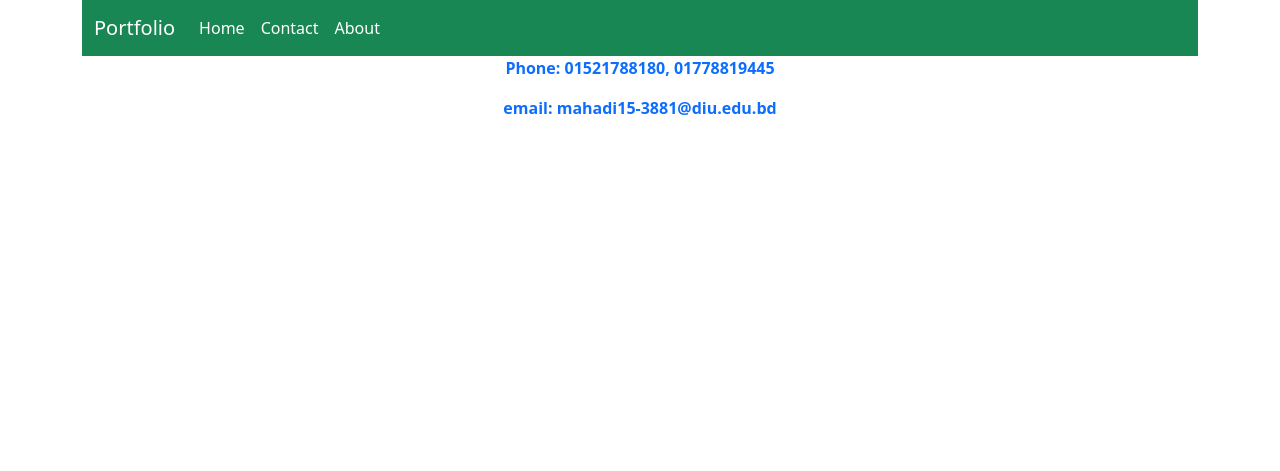
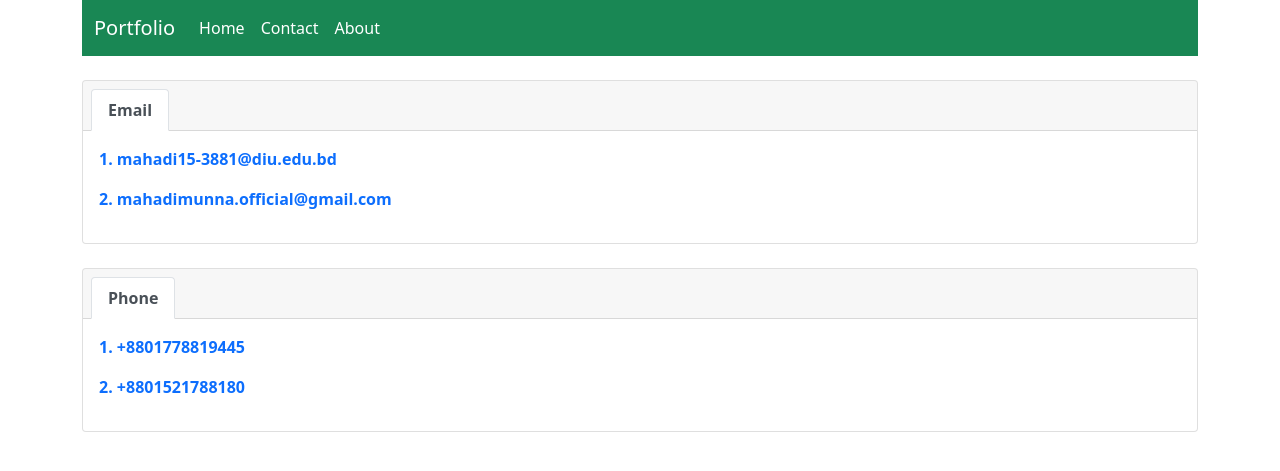
Before and after one commit to MahadiMunna/portfolio_django, a Django app: page /contact/ in a window 1280 px wide. Shown: the top 471 px of the page. Run offline with Django 4.2, Linux system fonts and the light colour scheme.

Commit message:
contact style added

```diff
--- a/templates/contact.html
+++ b/templates/contact.html
@@ -1,7 +1,36 @@
 {% extends "layout.html" %}
 {% block body %}
-<div class="text-center fw-bold text-primary">
-    <p>Phone: 01521788180, 01778819445</p>
-    <p>email: mahadi15-3881@diu.edu.bd</p>
+<div class="container text-center fw-bold text-primary mt-4">
+    <div class="card text-center">
+        <div class="card-header">
+          <ul class="nav nav-tabs card-header-tabs">
+            <li class="nav-item">
+              <a class="nav-link active" aria-current="true" href="#">Email</a>
+            </li>
+          </ul>
+        </div>
+        <div class="card-body">
+
+          <p class="text-start f-80">1. mahadi15-3881@diu.edu.bd</p>
+          <p class="text-start f-80">2. mahadimunna.official@gmail.com</p>
+
+        </div>
+      </div>
+    <div class="card text-center mt-4">
+        <div class="card-header">
+          <ul class="nav nav-tabs card-header-tabs">
+            <li class="nav-item">
+              <a class="nav-link active" aria-current="true" href="#">Phone</a>
+            </li>
+          </ul>
+        </div>
+        <div class="card-body">
+
+          <p class="text-start f-80">1. +8801778819445</p>
+          <p class="text-start f-80">2. +8801521788180</p>
+
+        </div>
+      </div>
+
 </div>
 {% endblock %}
--- a/templates/home.html
+++ b/templates/home.html
@@ -3,6 +3,7 @@
 
 {% block body %}
 <div class="container">
+  <img src="https://img.freepik.com/premium-vector/cute-student-cartoon-illustration_339032-1054.jpg?w=2000" class="w-25 rounded mx-auto d-block" alt="...">
   <div class="card text-white bg-secondary mb-4 mt-4">
     <div class="card-header"><h3 class="text-center">Information</h3></div>
     <div class="card-body">
--- a/templates/layout.html
+++ b/templates/layout.html
@@ -8,7 +8,7 @@
     <!-- Bootstrap CSS -->
     <link href="https://cdn.jsdelivr.net/npm/bootstrap@5.0.2/dist/css/bootstrap.min.css" rel="stylesheet" integrity="sha384-EVSTQN3/azprG1Anm3QDgpJLIm9Nao0Yz1ztcQTwFspd3yD65VohhpuuCOmLASjC" crossorigin="anonymous">
 
-    <title>Home</title>
+    <title>Portfolio</title>
   </head>
   <body>
       <header>
```
